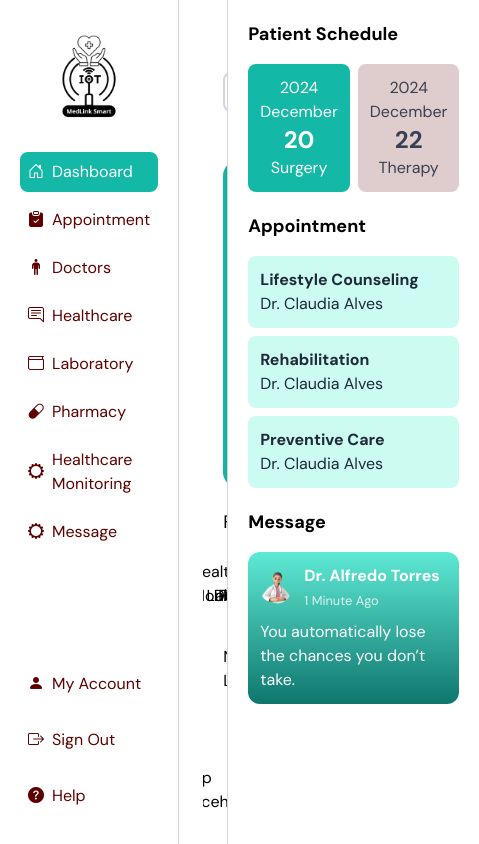
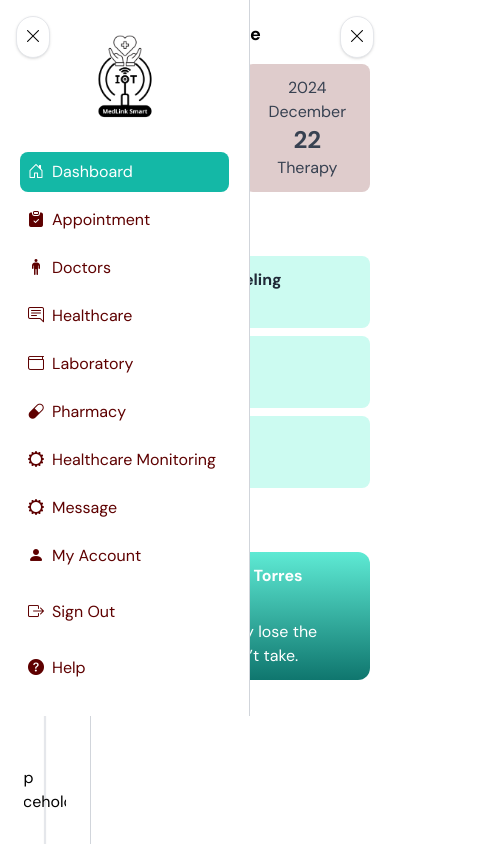
Before and after one commit to Aorus22/Medilink, a Next.js app: page /dashboard in a window 390 px wide. Shown: the whole page, 479 px wide, since content can reach past the window. Built offline with nearby package versions, Linux system fonts and the light colour scheme.

Commit message:
mobile responsive

```diff
--- a/src/app/(main)/layout.tsx
+++ b/src/app/(main)/layout.tsx
@@ -1,6 +1,6 @@
 "use client"
 
-import { ReactNode, useState } from 'react';
+import { ReactNode, useEffect, useState } from 'react';
 import Link from 'next/link';
 import { RightbarContext } from '@/context/RightbarContext';
 import { usePathname } from 'next/navigation';
@@ -9,12 +9,28 @@ const logo = '/assets/Logo/medlink.png';
 
 export default function RootLayout({ children }: { children: ReactNode }) {
   const [rightbarOpen, setRightbarOpen] = useState(true);
+  const [sidebarOpen, setSidebarOpen] = useState(true);
+
+  useEffect(() => {
+    const handleResize = () => {
+      if (window.innerWidth >= 768) {
+        setRightbarOpen(true);
+        setSidebarOpen(true);
+      }
+    };
+
+    handleResize();
+
+    window.addEventListener("resize", handleResize);
+    return () => window.removeEventListener("resize", handleResize);
+  }, []);
 
   return (
     <RightbarContext.Provider value={{ setRightbarOpen }}>
-      <div className="flex h-screen text-black">
+      <div className="flex h-screen text-black relative">
         {/* Sidebar */}
-        <aside className="w-[250px] bg-white p-5 flex flex-col justify-between border-r border-gray-300">
+        {sidebarOpen && (
+          <aside className="z-10 absolute md:static w-[250px] bg-white p-5 flex flex-col justify-between border-r border-gray-300 md:block">
             <div>
               <div className="flex justify-center items-center mb-5">
                 <Link href="/">
@@ -39,16 +55,33 @@ export default function RootLayout({ children }: { children: ReactNode }) {
               <SidebarLink href="/help" icon="bi-question-circle-fill" text="Help" />
             </div>
           </aside>
+        )}
+
+        {/* Mobile Sidebar Toggle */}
+        <button
+          className="md:hidden absolute top-4 left-4 z-50 bg-white p-2 rounded-full shadow border"
+          onClick={() => setSidebarOpen(!sidebarOpen)}
+        >
+          <i className={`bi ${sidebarOpen ? 'bi-x-lg' : 'bi-list'}`}></i>
+        </button>
 
         {/* Main Content */}
         <main className="flex-1 p-6 overflow-y-auto text-black">{children}</main>
 
+        {/* Mobile Rightbar Toggle */}
+        <button
+          className="md:hidden absolute top-4 right-4 z-50 bg-white p-2 rounded-full shadow border"
+          onClick={() => setRightbarOpen(!rightbarOpen)}
+        >
+          <i className={`bi ${rightbarOpen ? 'bi-x-lg' : 'bi-layout-sidebar-inset-reverse'}`}></i>
+        </button>
+
         {/* Rightbar */}
-        {rightbarOpen &&
-          <aside className="w-[300px] p-5 bg-white border-l border-gray-300">
+        {rightbarOpen && (
+          <aside className="w-[300px] p-5 bg-white border-l border-gray-300 md:block">
             <Rightbar />
           </aside>
-        }
+        )}
       </div>
     </RightbarContext.Provider>
   );
```
Lines whose indentation alone changed are shown as unchanged.
